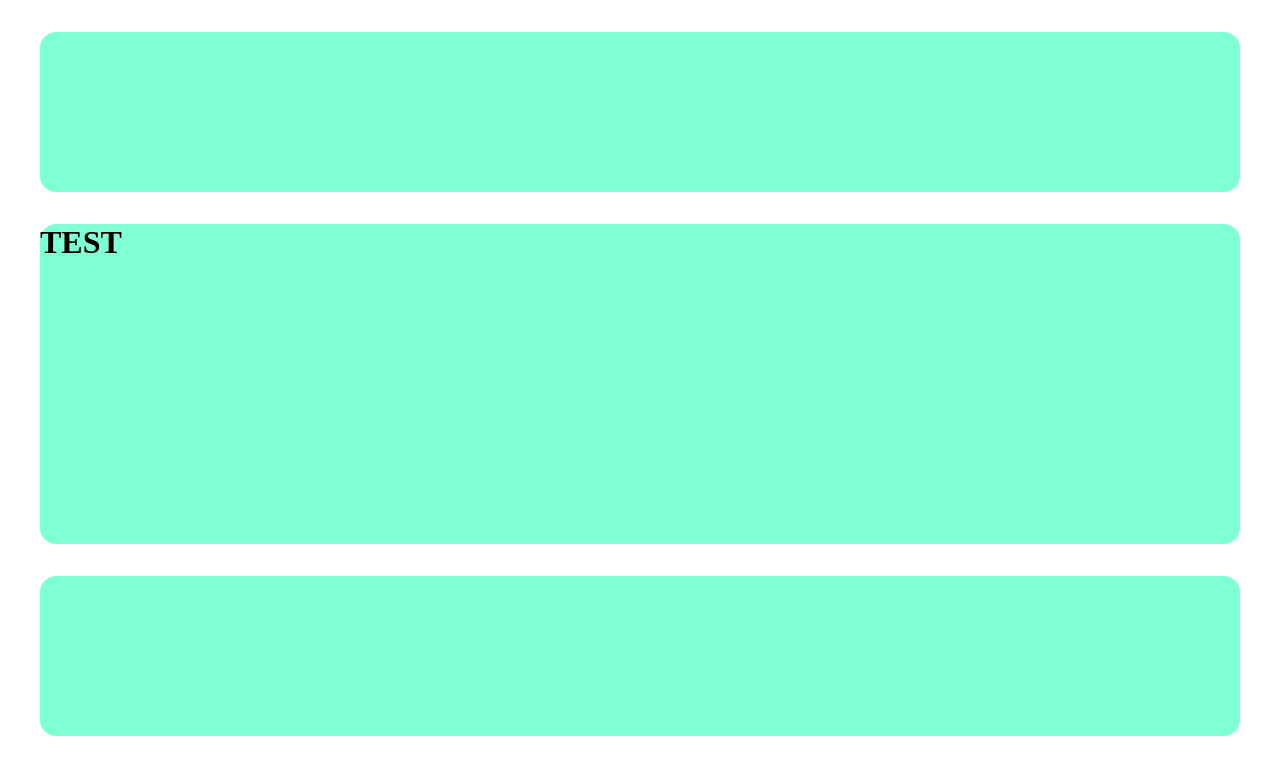
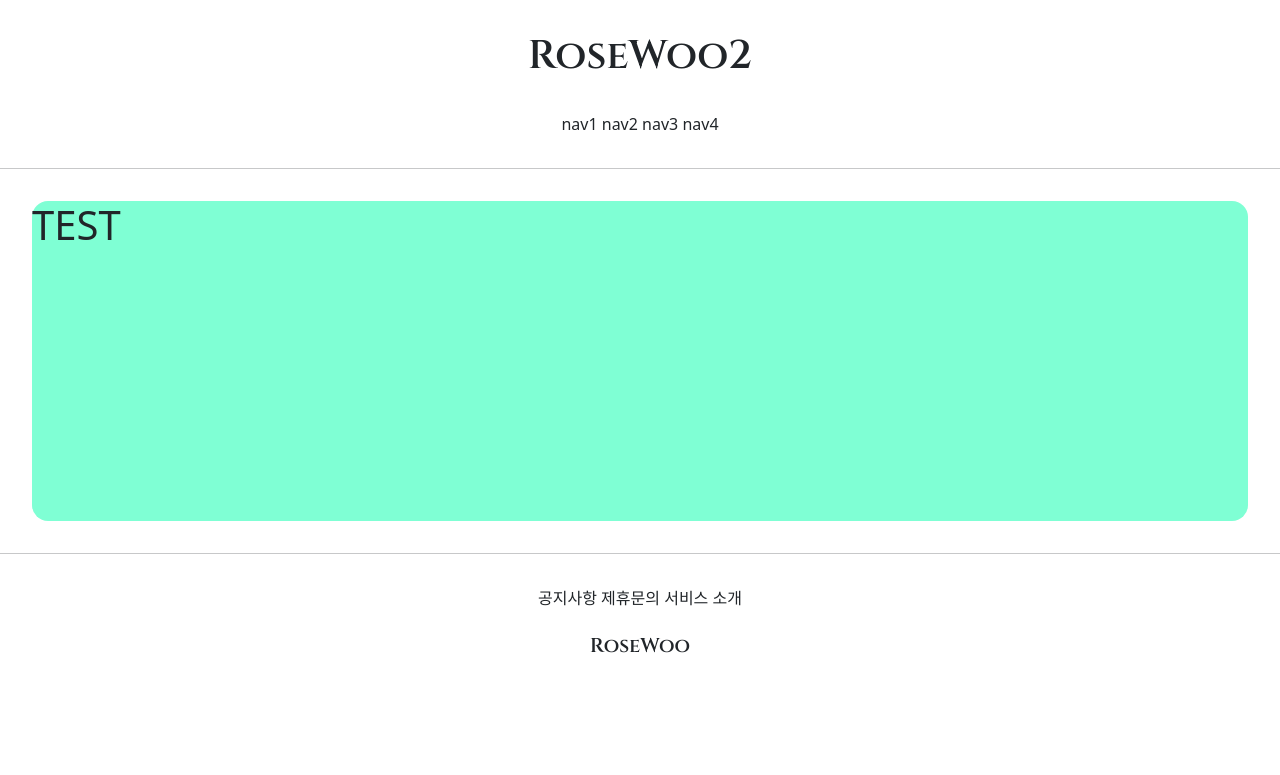
Before and after one commit to CHANWOO97/gis_2ban_1, a Django app: page /accounts/hello_world2/ in a window 1280 px wide. Shown: the top 775 px of the page. Run offline with Django 3.2, Linux system fonts and the light colour scheme; parts of the project's set-up code (start-up, migrations or seed data) failed here and were passed over.

Commit message:
7/5 2ban class commit_2

```diff
--- a/templates/base.html
+++ b/templates/base.html
@@ -7,8 +7,12 @@
 
 {% include 'header.html' %}
 
+<hr>
+
 {% block content %}
 {% endblock %}
+
+<hr>
 
 {% include 'footer.html' %}
 
--- a/templates/footer.html
+++ b/templates/footer.html
@@ -1,3 +1,11 @@
-<div style="height: 10rem; background-color: aquamarine; margin: 2rem; border-radius: 1rem;">
+<div style="text-align: center">
 
+    <div style="margin-top: 2rem;">
+        <span>공지사항</span>
+        <span>제휴문의</span>
+        <span>서비스 소개</span>
+    </div>
+    <div style="margin: 1.5rem 0; font-family: 'Cinzel', serif;">
+        <h5>RoseWoo</h5>
+    </div>
 </div>
--- a/templates/head.html
+++ b/templates/head.html
@@ -2,4 +2,13 @@
 <head>
     <meta charset="UTF-8">
     <title>Title</title>
+
+    {# BOOTSTRAP LINK #}
+    <link href="https://cdn.jsdelivr.net/npm/bootstrap@5.0.2/dist/css/bootstrap.min.css" rel="stylesheet"
+          integrity="sha384-EVSTQN3/azprG1Anm3QDgpJLIm9Nao0Yz1ztcQTwFspd3yD65VohhpuuCOmLASjC" crossorigin="anonymous">
+    {# Google Fonts #}
+    <link rel="preconnect" href="https://fonts.googleapis.com">
+    <link rel="preconnect" href="https://fonts.gstatic.com" crossorigin>
+    <link href="https://fonts.googleapis.com/css2?family=Cinzel:wght@600&display=swap" rel="stylesheet">
+
 </head>
--- a/templates/header.html
+++ b/templates/header.html
@@ -1,3 +1,13 @@
-<div style="height: 10rem; background-color: aquamarine; margin: 2rem; border-radius: 1rem;">
+<div style = "text-align: center">
+    <div style="margin: 2rem 0; font-family: 'Cinzel', serif;">
+    <h1>RoseWoo2</h1>
+    </div>
+
+    <div style="margin-bottom: 2rem">
+        <span>nav1</span>
+        <span>nav2</span>
+        <span>nav3</span>
+        <span>nav4</span>
+    </div>
 
 </div>
```
